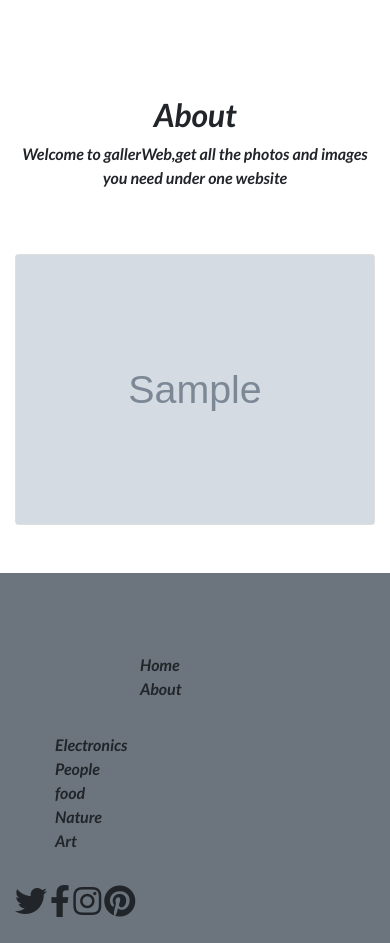
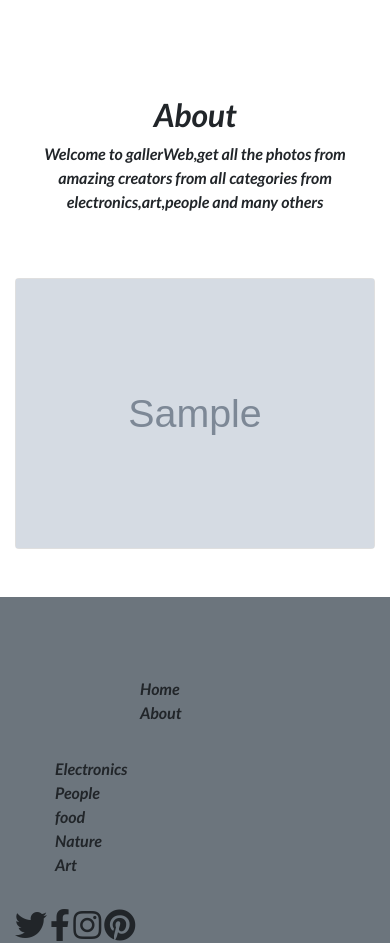
Before and after one commit to tomito26/personal-gallery, a Django app: page / in a window 390 px wide. Shown: the part 56-999 px from the top of the page. Before the commit the page ends 973 px from the top, so only its background shows below. Run offline with Django 3.2, Linux system fonts and the light colour scheme; tables that the repository leaves empty hold one stand-in row (values such as "Sample post"); grey boxes marked "Sample" are stand-in pictures; some libraries are stand-ins or nearby versions.

Commit message:
changed the grid system to allow for responsiveness of the website

```diff
--- a/galleryApp/static/css/basegallery.css
+++ b/galleryApp/static/css/basegallery.css
@@ -2,5 +2,5 @@ body{
     font-family: 'Lato',sans-serif ;
 }
 h1{
-    color: green;
+    color:black;
 }
--- a/galleryApp/templates/image-gallery/gallery.html
+++ b/galleryApp/templates/image-gallery/gallery.html
@@ -4,11 +4,11 @@
 <div class="container pt-5">
     <div class="text-center pt-5">
         <h2 id="about">About</h2>
-        <p>Welcome to gallerWeb,get all the photos and images you need under one website</p>
+        <p>Welcome to gallerWeb,get all the photos from amazing creators from all categories from electronics,art,people and many others</p>
     </div>
     <div class="row pt-5">
         {% for photos in photo_gallery %}
-        <div class="col-md-3 col-xs-12  pb-5">
+        <div class="col-md-3 col-sm-6 col-xs-12 pb-5">
             <div class="card">
                 <a href="{% url 'picture' photos.id%}"><img src="{{photos.photo.url}}" id="img{{photos.photoid}}"
                         alt="Image" class="img-fluid"></a>
--- a/galleryApp/templates/image-gallery/picture.html
+++ b/galleryApp/templates/image-gallery/picture.html
@@ -9,7 +9,7 @@
                 <img src="{{image.photo.url}}" class="img-fluid" alt="Image">
             </div>
         </div>
-        <div class="col-md-6 pb-5">
+        <div class="col-md-6 pt-5">
             <h1>{{image.image_name}}</h1>
             <p>{{image.image_description}}</p>
             <p>{{image.upload_date|date:"l d-F Y"}}</p>
```
Also changed, not shown: galleryApp/templates/image-gallery/search.html (+7 -4 lines).
